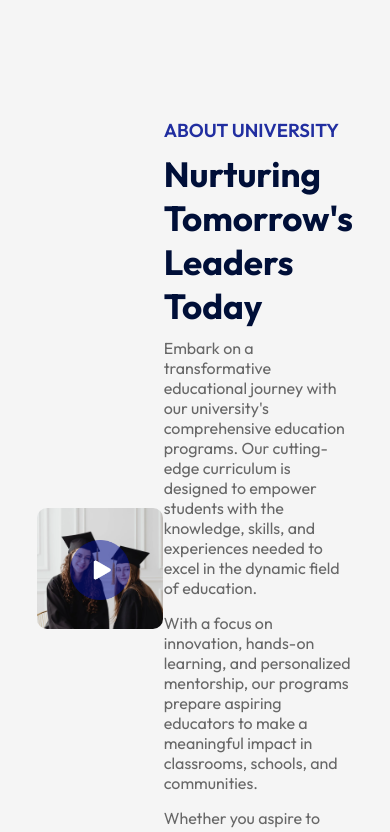
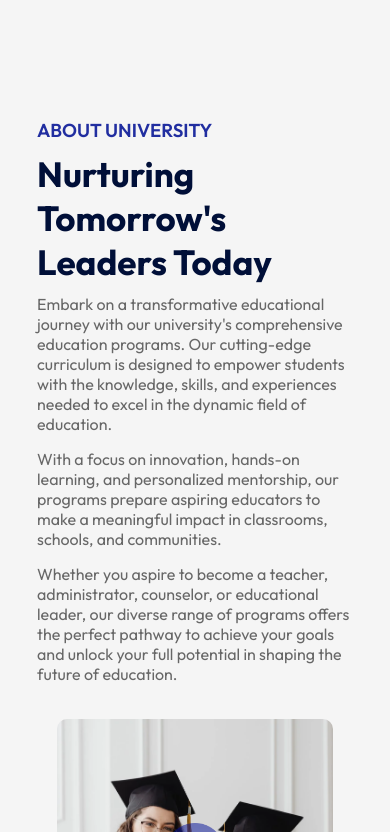
Before and after one commit to ArrayArefin-07/edusity-react-website, a React (Vite) app: page / in a window 390 px wide. Shown: the part 1992-2824 px from the top of the page. Built offline with nearby package versions, Linux system fonts and the light colour scheme.

Commit message:
responsiveness added for About section

```diff
--- a/src/Components/About/About.css
+++ b/src/Components/About/About.css
@@ -38,3 +38,19 @@
   color: #676767;
   margin-bottom: 15px;
 }
+
+/*  ----- Media Query ----- */
+
+@media (max-width: 850px) {
+  .about{
+    flex-direction: column;
+  }
+  .about-left{
+    flex-basis: 100%;
+    margin: 20px;
+    order: 2;
+  }
+  .about-right{
+    flex-basis: 100%;
+  }
+}
```
